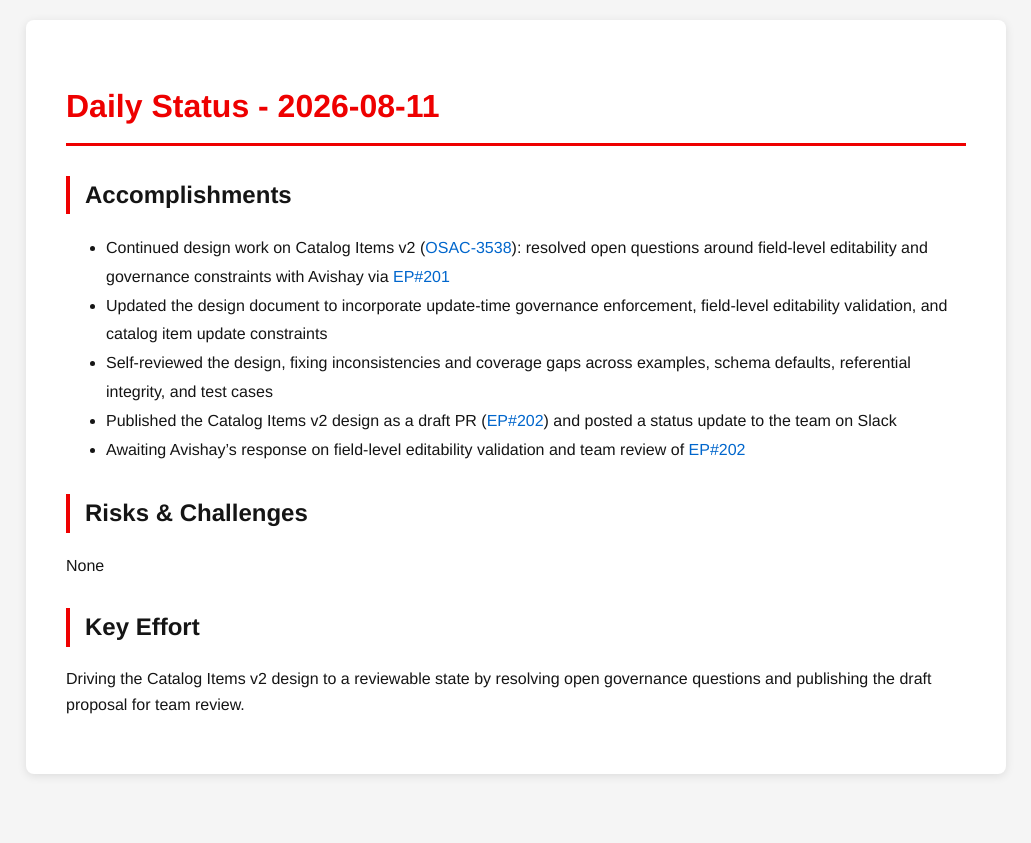
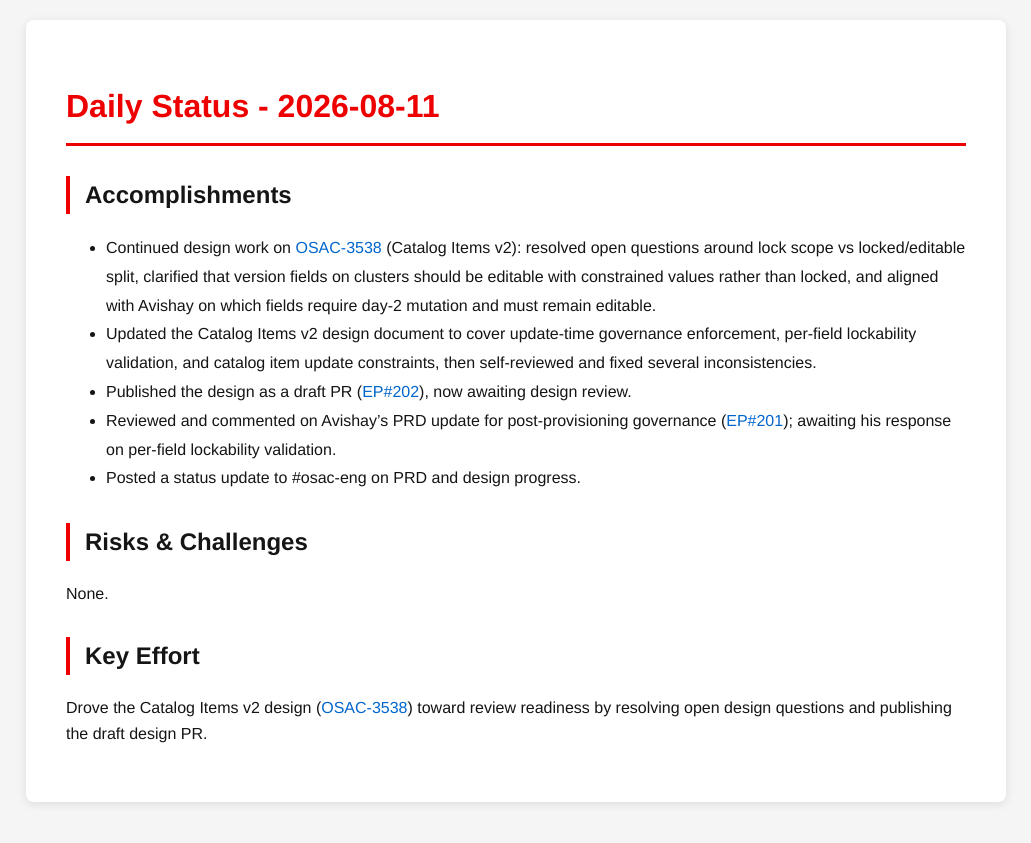
Before and after one commit to tzvatot/daily-status, a Jekyll site: the page built from 2026-08-11.md, in a window 1280 px wide. Shown: the top 843 px of the page, without its empty margins (124-1155 px from the left). Built offline with Jekyll 4.4.1, drawn with Linux system fonts in a browser that asks for light colours.

Commit message:
Daily status update - 2026-08-11

```diff
--- a/2026-08-11.md
+++ b/2026-08-11.md
@@ -7,14 +7,14 @@
 # Daily Status - 2026-08-11
 
 ## Accomplishments
-- Continued design work on Catalog Items v2 ([OSAC-3538](https://redhat.atlassian.net/browse/OSAC-3538)): resolved open questions around field-level editability and governance constraints with Avishay via [EP#201](https://github.com/osac-project/enhancement-proposals/pull/201)
-- Updated the design document to incorporate update-time governance enforcement, field-level editability validation, and catalog item update constraints
-- Self-reviewed the design, fixing inconsistencies and coverage gaps across examples, schema defaults, referential integrity, and test cases
-- Published the Catalog Items v2 design as a draft PR ([EP#202](https://github.com/osac-project/enhancement-proposals/pull/202)) and posted a status update to the team on Slack
-- Awaiting Avishay's response on field-level editability validation and team review of [EP#202](https://github.com/osac-project/enhancement-proposals/pull/202)
+- Continued design work on [OSAC-3538](https://redhat.atlassian.net/browse/OSAC-3538) (Catalog Items v2): resolved open questions around lock scope vs locked/editable split, clarified that version fields on clusters should be editable with constrained values rather than locked, and aligned with Avishay on which fields require day-2 mutation and must remain editable.
+- Updated the Catalog Items v2 design document to cover update-time governance enforcement, per-field lockability validation, and catalog item update constraints, then self-reviewed and fixed several inconsistencies.
+- Published the design as a draft PR ([EP#202](https://github.com/osac-project/enhancement-proposals/pull/202)), now awaiting design review.
+- Reviewed and commented on Avishay's PRD update for post-provisioning governance ([EP#201](https://github.com/osac-project/enhancement-proposals/pull/201)); awaiting his response on per-field lockability validation.
+- Posted a status update to #osac-eng on PRD and design progress.
 
 ## Risks & Challenges
-None
+None.
 
 ## Key Effort
-Driving the Catalog Items v2 design to a reviewable state by resolving open governance questions and publishing the draft proposal for team review.
+Drove the Catalog Items v2 design ([OSAC-3538](https://redhat.atlassian.net/browse/OSAC-3538)) toward review readiness by resolving open design questions and publishing the draft design PR.
```
